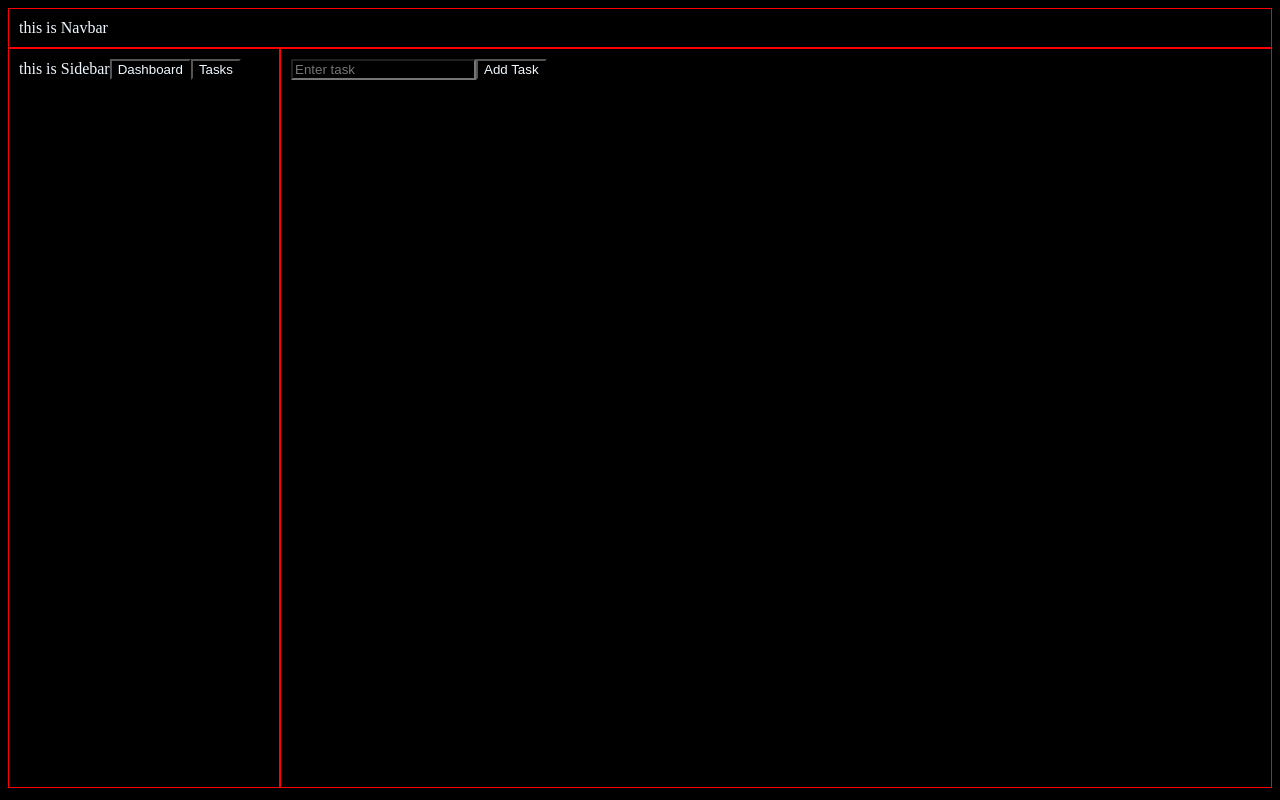
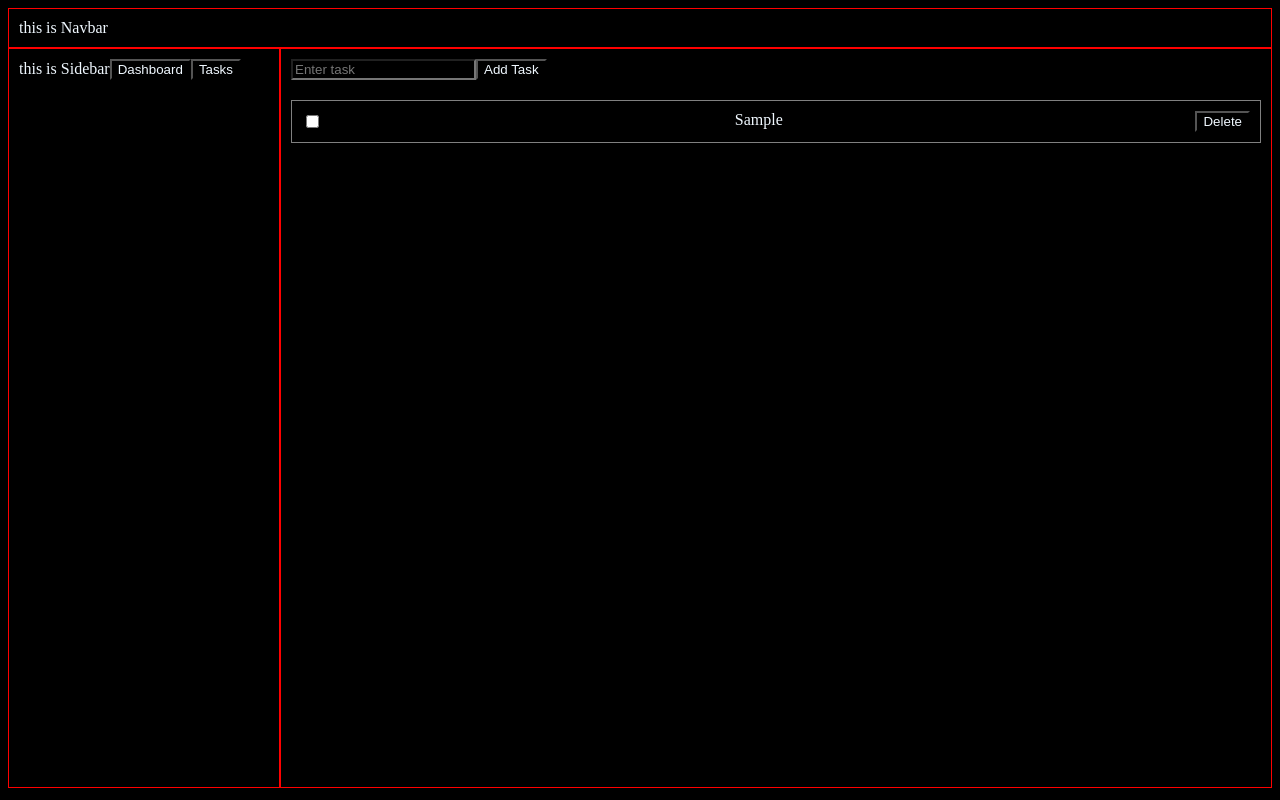
Before and after one commit to vedantsingh314-314/Dev_Tracker, a React (Vite) app: page / in a window 1280 px wide. Both pictures are taken after typing "Sample" into the empty fields and a click on the button "Add Task". Built offline with nearby package versions, Linux system fonts and the light colour scheme.

Commit message:
made task checkbox function

```diff
--- a/src/components/Tasks.jsx
+++ b/src/components/Tasks.jsx
@@ -3,16 +3,32 @@ import { useState } from 'react';
 const Tasks = () => {
     const [tasks, setTasks] = useState([]); // The history of all tasks
     const [newTask, setNewTask] = useState(""); // The current text being typed
-    const handleSubmit=(e)=>{
+    const handleSubmit = (e) => {
         e.preventDefault();
-        let newtask={
-            id : Date.now() ,
-            text : newTask  ,
-            status : false ,
+        let newtask = {
+            id: Date.now(),
+            text: newTask,
+            status: false,
         }
-        setTasks([...tasks , newtask]);
+        setTasks([...tasks, newtask]);
         setNewTask("");
-    }
+    };
+    const handleDelete = (id) => {
+        setTasks(
+            tasks.filter((task) => task.id !== id)
+        )
+    };
+    const handleToggle = (id) => {
+        setTasks(
+            tasks.map((task) => {
+                if (task.id === id) {
+                    return { ...task, status: !task.status };
+                } else {
+                    return task;
+                }
+            })
+        );
+    };
     return (
         <div>
             <form onSubmit={handleSubmit}>
@@ -24,6 +40,20 @@ const Tasks = () => {
                 />
                 <button type="submit">Add Task</button>
             </form>
+            <ul style={{ listStyle: 'none', padding: 0, marginTop: '20px' }}>
+                {tasks.map((task) => (
+                    <li
+                        key={task.id}
+                        style={{ border: '1px solid gray', padding: '10px', margin: '5px 0', display: 'flex', justifyContent: 'space-between' }}
+                    >
+                        <input type="checkbox" checked={task.status} onChange={() => { handleToggle(task.id) }} />
+                        <span style={{ textDecoration: task.status ? 'line-through' : 'none' }}>
+                            {task.text}
+                        </span>
+                        <button onClick={() => { handleDelete(task.id) }}>Delete</button>
+                    </li>
+                ))}
+            </ul>
         </div>
     )
 }
```
